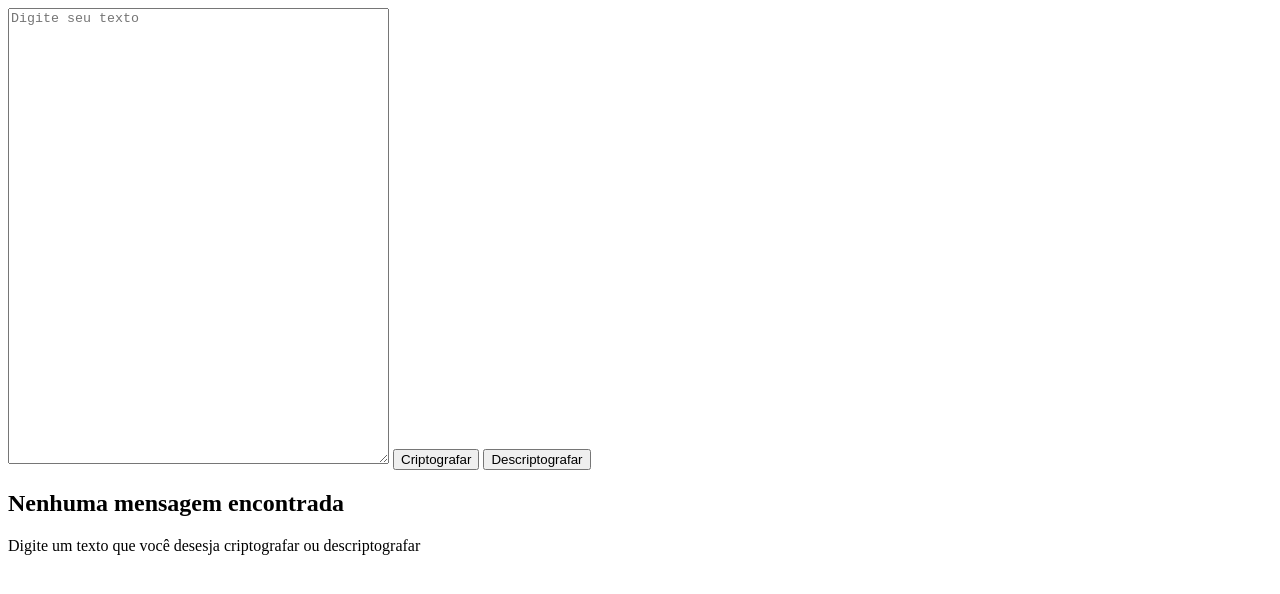
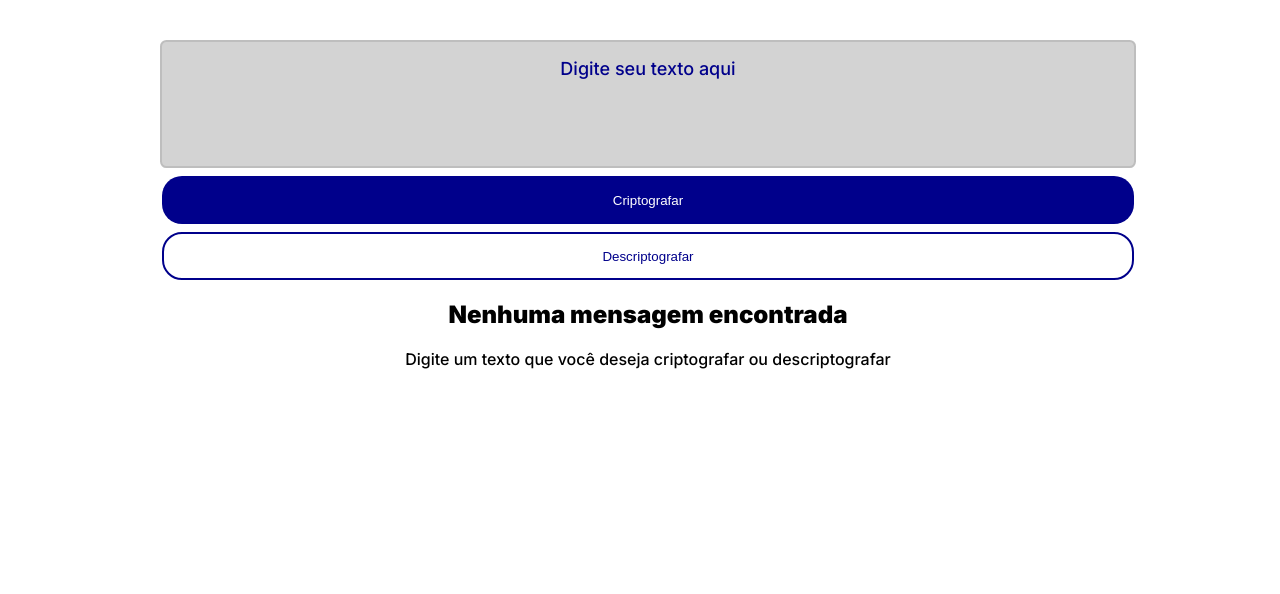
Before and after one commit to AnTetsuo/001-decodificador, a plain HTML site: page index.html in a window 1280 px wide. Drawn offline with Linux system fonts and the light colour scheme.

Commit message:
feat(layout): add basic style and visual beahavior

```diff
--- /dev/null
+++ b/global.css
@@ -0,0 +1,69 @@
+@import url('https://fonts.googleapis.com/css2?family=Inter:wght@100;500;900&display=swap');
+
+body {
+  display: flex;
+  flex: column;
+  justify-content: center;
+  font-family: 'Inter', sans-serif;
+  width: 100%;
+}
+
+main {
+  display: flex;
+  flex-direction: column;
+  width: 95%;
+}
+
+.capture {
+  display: flex;
+  flex-direction: column;
+  gap: 0.5rem;
+}
+
+.message {
+  align-self: center;
+  background-color: lightgrey;
+  border: solid 2px rgb(190, 190, 190);
+  border-radius: 0.4rem;
+  color: darkblue;
+  font-size: 18px;
+  margin-top: 2rem;
+  min-height: 124px;
+  max-height: 430px;
+  text-align: center;
+  width: 80%;
+}
+
+.message > * {
+  margin: 1rem;
+  max-height: 380px;
+  overflow: auto;
+}
+
+.criptfy {
+  align-self: center;
+  background-color: darkblue;
+  border-radius: 20px;
+  border-style: none;
+  font-weight: 400;
+  color: white;
+  height: 3rem;
+  width: 80%;
+}
+
+.decryptfy {
+  align-self: center;
+  background-color: white;
+  border: solid 2px darkblue;
+  border-radius: 20px;
+  color: darkblue;
+  font-weight: 400;
+  height: 3rem;
+  width: 80%;
+}
+
+.result {
+  align-self: center;
+  width: 80%;
+  text-align: center;
+}
--- a/index.html
+++ b/index.html
@@ -4,20 +4,26 @@
   <meta charset="UTF-8">
   <meta name="viewport" content="width=device-width, initial-scale=1.0">
   <title>Document</title>
+  <link rel="stylesheet" href="./global.css">
 </head>
 <body>
   <main>
     <section
+      class="capture"
       name="captureInput"
     >
-      <textarea
+      <div
+        contenteditable=true
         name="message"
+        class="message"
         id="message"
-        cols="45"
-        rows="30"
-        placeholder="Digite seu texto"
-      ></textarea>
+      >
+        <div>
+        Digite seu texto aqui
+        </div>
+      </div>
       <button
+        class="criptfy"
         name="encrypt"
         id="encrypt"
       >
@@ -25,15 +31,18 @@
       </button>
 
       <button
+        class="decryptfy"
         name="decrypt"
         id="decrypt"
       >
         Descriptografar
       </button>
   </section>
-  <section>
+  <section
+    class="result"
+  >
     <h2>Nenhuma mensagem encontrada</h2>
-    <p>Digite um texto que você desesja criptografar ou descriptografar</p>
+    <p>Digite um texto que você deseja criptografar ou descriptografar</p>
   </section>
   </main>
 </body>
```
